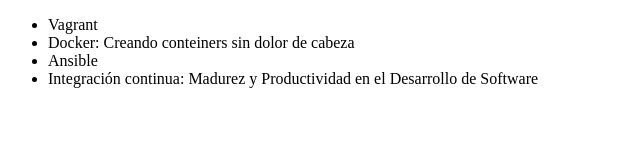
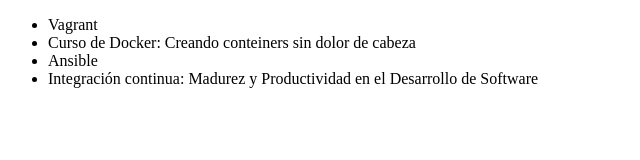
Before and after one commit to GoncalvesN/Alura, a plain HTML site: page index.html in a window 1280 px wide. Shown: the full height of the page, 0-640 px from the left. Drawn offline with Linux system fonts and the light colour scheme.

Commit message:
Curso de docker:...

```diff
--- a/index.html
+++ b/index.html
@@ -7,7 +7,7 @@
 <body>
      <ul>
          <li> Vagrant </li>
-         <li> Docker: Creando conteiners sin dolor de cabeza </li>
+         <li> Curso de Docker: Creando conteiners sin dolor de cabeza </li>
          <li> Ansible </li>
          <li> Integración continua: Madurez y Productividad en el Desarrollo de Software </li>
      </ul>
```
